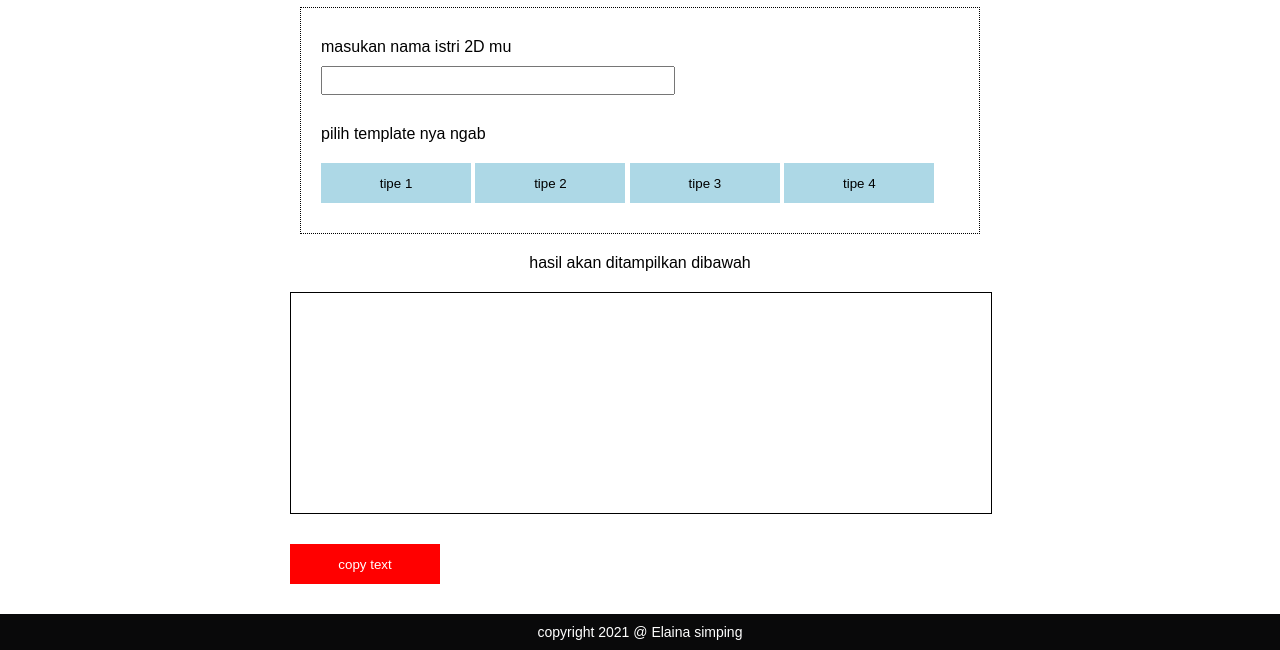
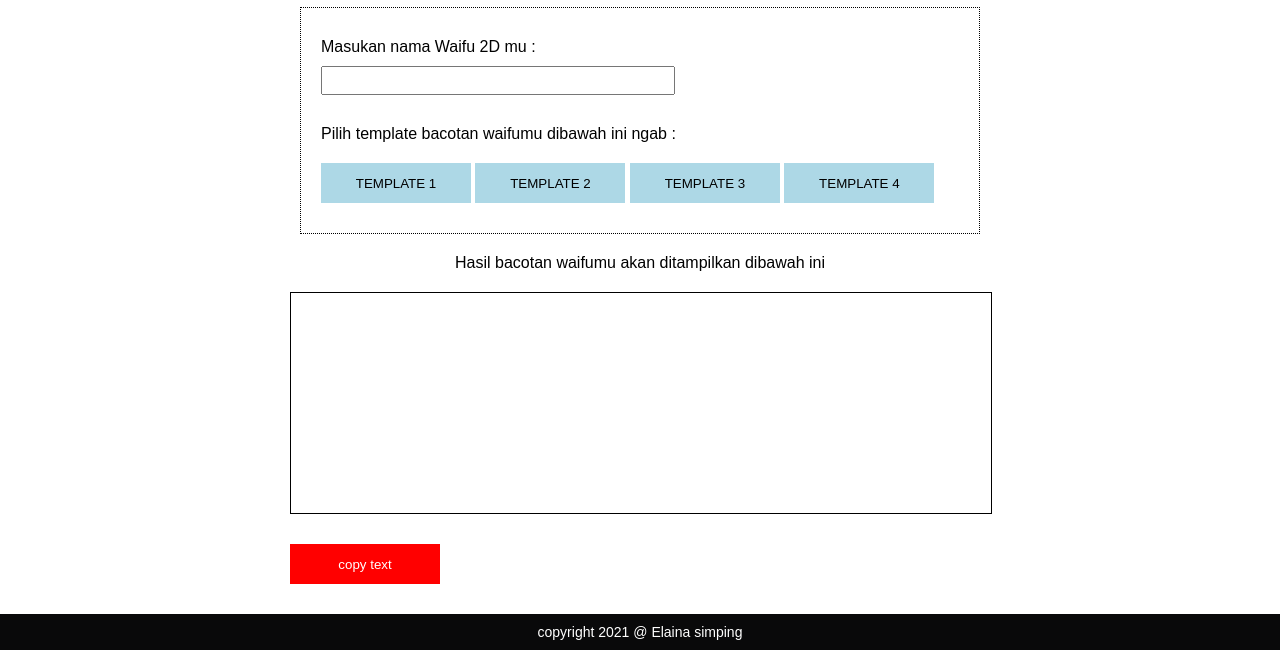
Before and after one commit to kakeyrin/wangy-wangy-tool, a plain HTML site: page wangy wangy tool/index.html in a window 1280 px wide. Shown: the part 170-820 px from the top of the page. Drawn offline with Linux system fonts and the light colour scheme.

Commit message:
update index.html
gue edit penulisan biar rapihan dikit. ada updatean juga di tool js nya. uwu

```diff
--- a/wangy wangy tool/index.html
+++ b/wangy wangy tool/index.html
@@ -17,19 +17,19 @@
         <p>ini adalah web yang digunakan untuk membuat copypasta istri 2D kesayangan anda hanya dengan memasukan nama nya dan langsung bisa memilih template nya</p>
         </div>
         <div class="kotak-input">
-            <p>masukan nama istri 2D mu</p>
+            <p>Masukan nama Waifu 2D mu :</p>
             <input type="text" id="name" onkeyup="inputnama()">
             <div id="p"></div>
             <div class="pilih-template">
-                <p>pilih template nya ngab</p>
-                <button onclick="template1()">tipe 1</button>
-                <button onclick="template2()">tipe 2</button>
-                <button onclick="template3()">tipe 3</button>
-                <button onclick="template4()">tipe 4</button>
+                <p>Pilih template bacotan waifumu dibawah ini ngab :</p>
+                <button onclick="template1()">TEMPLATE 1</button>
+                <button onclick="template2()">TEMPLATE 2</button>
+                <button onclick="template3()">TEMPLATE 3</button>
+                <button onclick="template4()">TEMPLATE 4</button>
             </div>
         </div>
         <div class="hasil">
-            <p>hasil akan ditampilkan dibawah</p>
+            <p>Hasil bacotan waifumu akan ditampilkan dibawah ini</p>
         </div>
         <div id="hasil"></div>
         <button id="copy" onclick="copysemua('hasil')">copy text</button>
```
